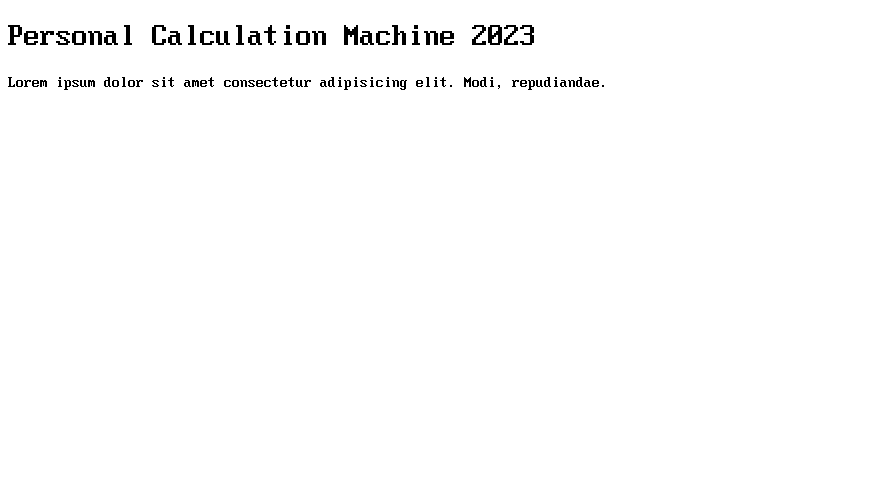
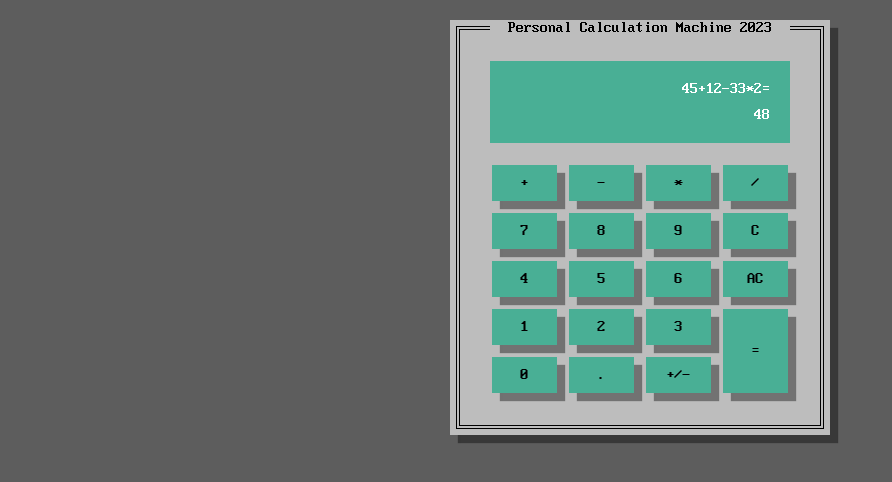
Before and after one commit to turpija/turpija.github.io, a plain HTML site: page odin-calculator/index.html in a window 1280 px wide. Shown: the whole page, without its empty margins (0-892 px from the left). Drawn offline with Linux system fonts and the light colour scheme.

Commit message:
created visuals

```diff
--- a/odin-calculator/index.html
+++ b/odin-calculator/index.html
@@ -1,5 +1,6 @@
 <!DOCTYPE html>
 <html lang="en">
+
 <head>
     <meta charset="UTF-8">
     <meta http-equiv="X-UA-Compatible" content="IE=edge">
@@ -7,9 +8,39 @@
     <title>Odin'o'calculator</title>
     <link rel="stylesheet" href="style.css">
 </head>
+
 <body>
-    <h1>Personal Calculation Machine 2023</h1>
-<p>Lorem ipsum dolor sit amet consectetur adipisicing elit. Modi, repudiandae.</p>
+
+    <div class="container shadow">
+        <h4>Personal Calculation Machine 2023</h4>
+        <div class="display">
+            <p id="line1">45+12-33*2=</p>
+            <p id="line2">48</p>
+        </div>
+        <div class="buttons">
+            <button class="shadow">+</button>
+            <button class="shadow">-</button>
+            <button class="shadow">*</button>
+            <button class="shadow">/</button>
+            <button class="shadow">7</button>
+            <button class="shadow">8</button>
+            <button class="shadow">9</button>
+            <button class="shadow">C</button>
+            <button class="shadow">4</button>
+            <button class="shadow">5</button>
+            <button class="shadow">6</button>
+            <button class="shadow">AC</button>
+            <button class="shadow">1</button>
+            <button class="shadow">2</button>
+            <button class="shadow">3</button>
+            <button id="zeroBtn" class="shadow">0</button>
+            <button id="dotBtn" class="shadow">.</button>
+            <button class="shadow">+/-</button>
+            <button id="equalBtn" class="shadow">=</button>
+        </div>
+    </div>
+
 
 </body>
+
 </html>
--- a/odin-calculator/style.css
+++ b/odin-calculator/style.css
@@ -9,4 +9,73 @@
 * {
     font-family: "moderndos", sans-serif;
     font-weight: normal;
+    padding: 0;
+    margin: 0;
 }
+
+body {
+    background-color: rgb(93, 93, 93);
+}
+
+.container {
+    display:block;
+    outline: 4px double black;
+    outline-offset: -10px;
+    padding: 40px;
+    background-color: rgb(189, 189, 189);
+    max-width: 300px;
+    margin: 20px auto;
+}
+
+.shadow {
+    box-shadow: 8px 8px 1px rgba(0, 0, 0, 0.4);
+}
+
+
+p:before {
+    position: relative;
+}
+
+h3 {
+    padding: 10px;
+}
+
+button {
+    padding: 10px 10px;
+    font-size: 1rem;
+    border: none;
+    background-color: rgb(73, 175, 149);
+    margin: 2px;
+}
+
+.buttons {
+    display: grid;
+    grid-template-columns: repeat(4, 1fr);
+    gap: 8px;
+}
+
+#equalBtn {
+    grid-column: 4;
+    grid-row: 4/6;
+}
+
+.display {
+    background-color: rgb(73, 175, 149);
+    margin-bottom: 20px;
+    margin-top: -15px;
+    color: white;
+    padding: 20px;
+    text-align: end;
+}
+
+.display p:first-child {
+    margin-bottom: 10px;
+}
+
+.container h4 {
+    position:relative;
+    top: -40px;
+    background-color: rgb(189, 189, 189);
+    padding: 0 10px;
+    text-align: center;
+}
```
